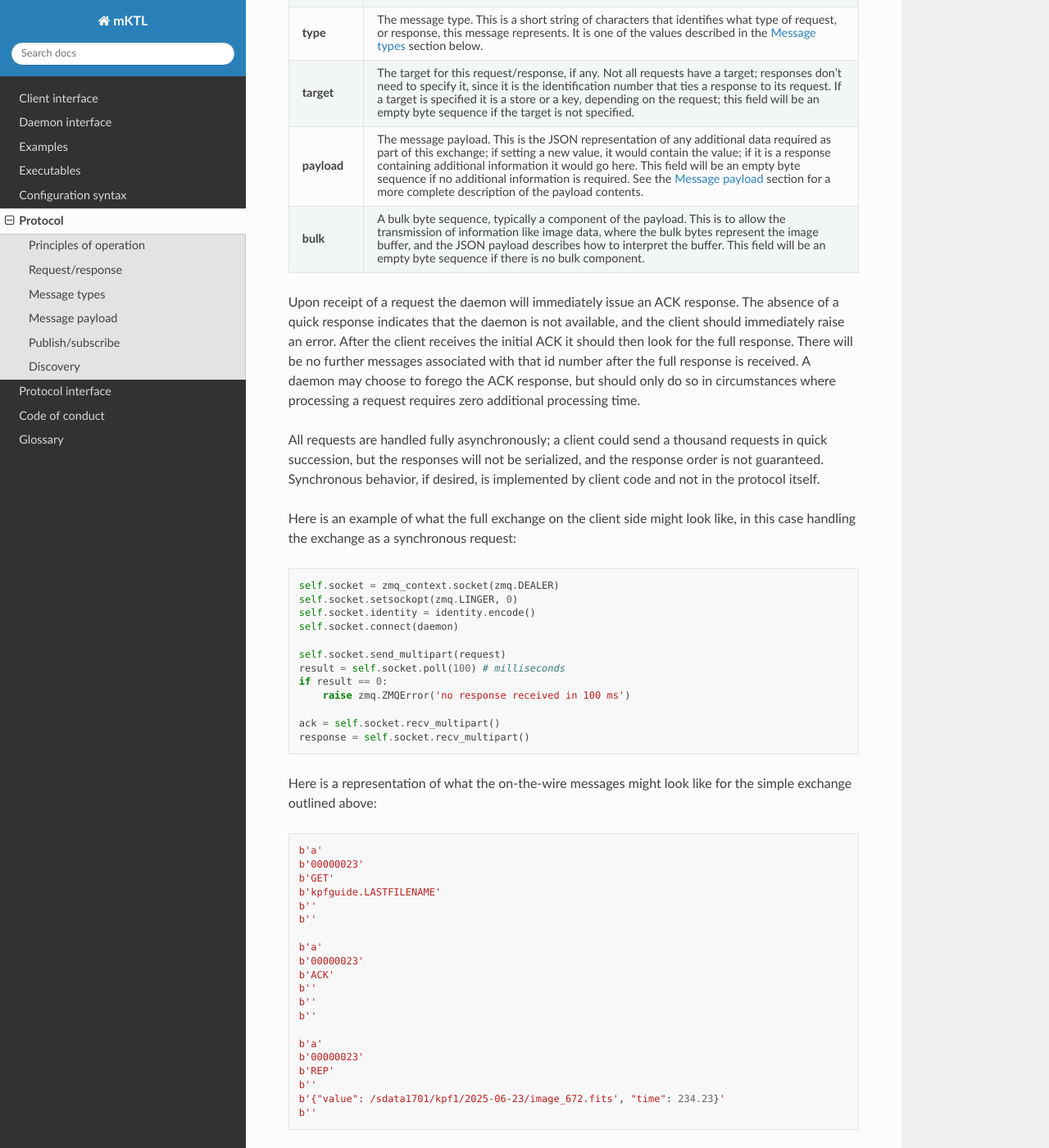
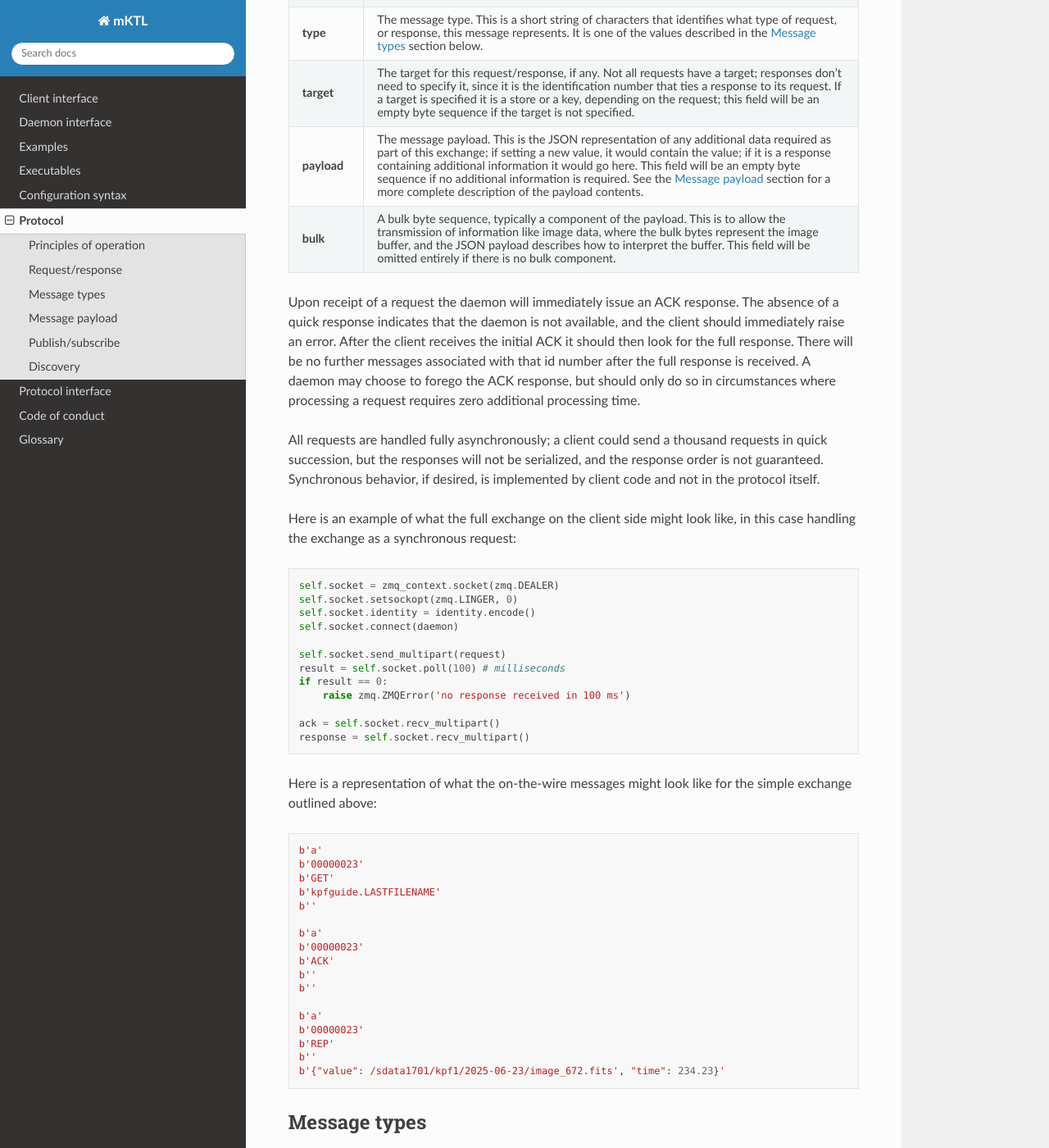
Before and after one commit to KeckObservatory/mKTL, a Sphinx documentation site: the page built from doc/protocol.rst, in a window 1280 px wide and 1400 px high, scrolled down 1301 px. Shown: the whole window at 82% size. Built offline with Sphinx 7.4.7 and the Read the Docs theme 3.1.0, drawn with Linux system fonts in a browser that asks for light colours; some of the changed text lies outside the part shown.

Commit message:
Updated to reflect the optional nature of the bulk field.

```diff
--- a/doc/protocol.rst
+++ b/doc/protocol.rst
@@ -102,8 +102,8 @@ are:
     - A bulk byte sequence, typically a component of the payload. This is to
       allow the transmission of information like image data, where the bulk
       bytes represent the image buffer, and the JSON payload describes how
-      to interpret the buffer. This field will be an empty byte sequence if
-      there is no bulk component.
+      to interpret the buffer. This field will be omitted entirely if there
+      is no bulk component.
 
 Upon receipt of a request the daemon will immediately issue an ACK response.
 The absence of a quick response indicates that the daemon is not available,
@@ -144,12 +144,10 @@ for the simple exchange outlined above::
 	b'GET'
 	b'kpfguide.LASTFILENAME'
 	b''
-	b''
 
 	b'a'
 	b'00000023'
 	b'ACK'
-	b''
 	b''
 	b''
 
@@ -158,7 +156,6 @@ for the simple exchange outlined above::
 	b'REP'
 	b''
 	b'{"value": /sdata1701/kpf1/2025-06-23/image_672.fits', "time": 234.23}'
-	b''
 
 
 .. _message_types:
@@ -408,7 +405,8 @@ message. The fields are as follows:
 
   * - **bulk**
     - A bulk byte sequence, with exactly the same contents as the
-      :ref:`request/response message <request>`.
+      :ref:`request/response message <request>`. This field will be
+      omitted entirely if there is no bulk component.
 
 
 .. _discovery:
```
